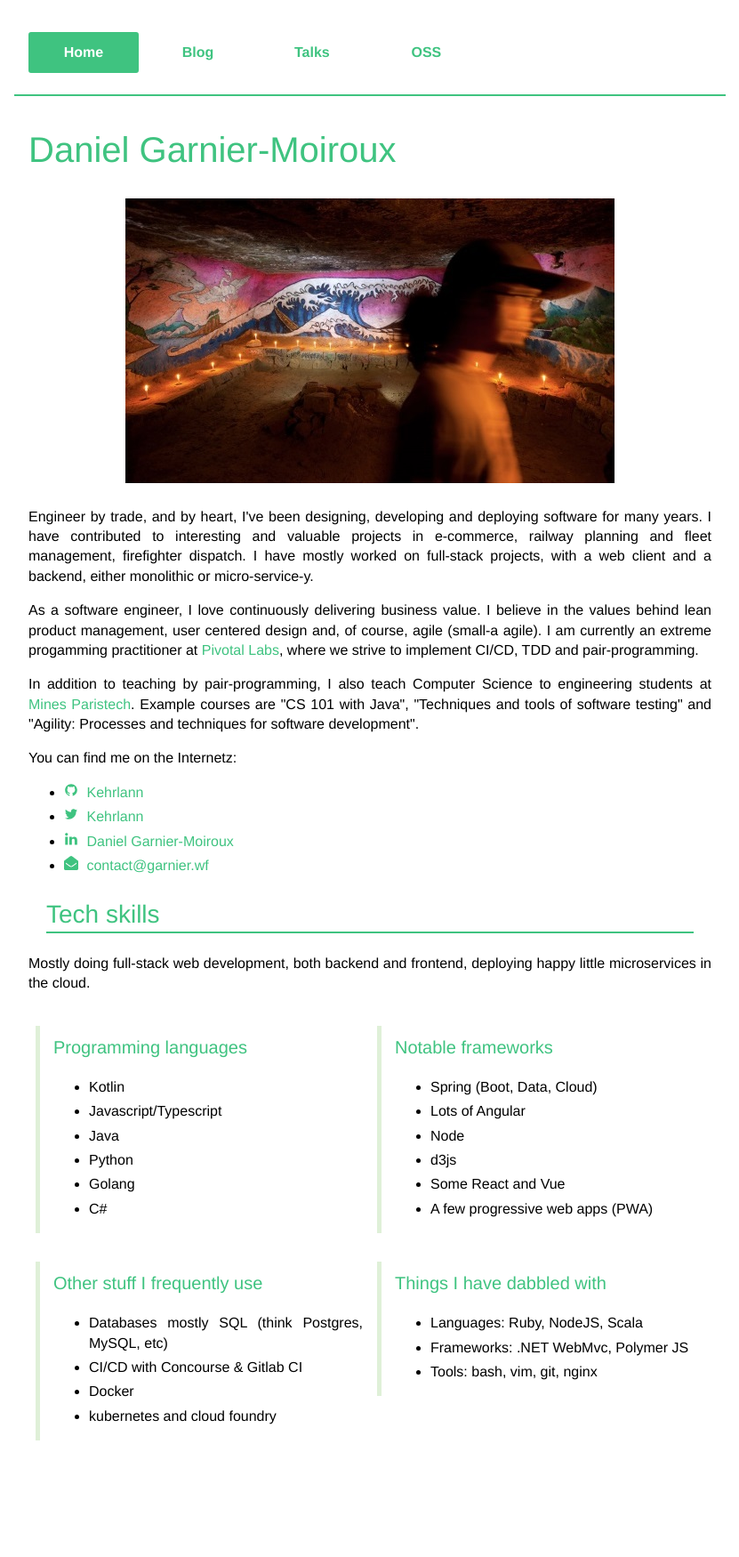
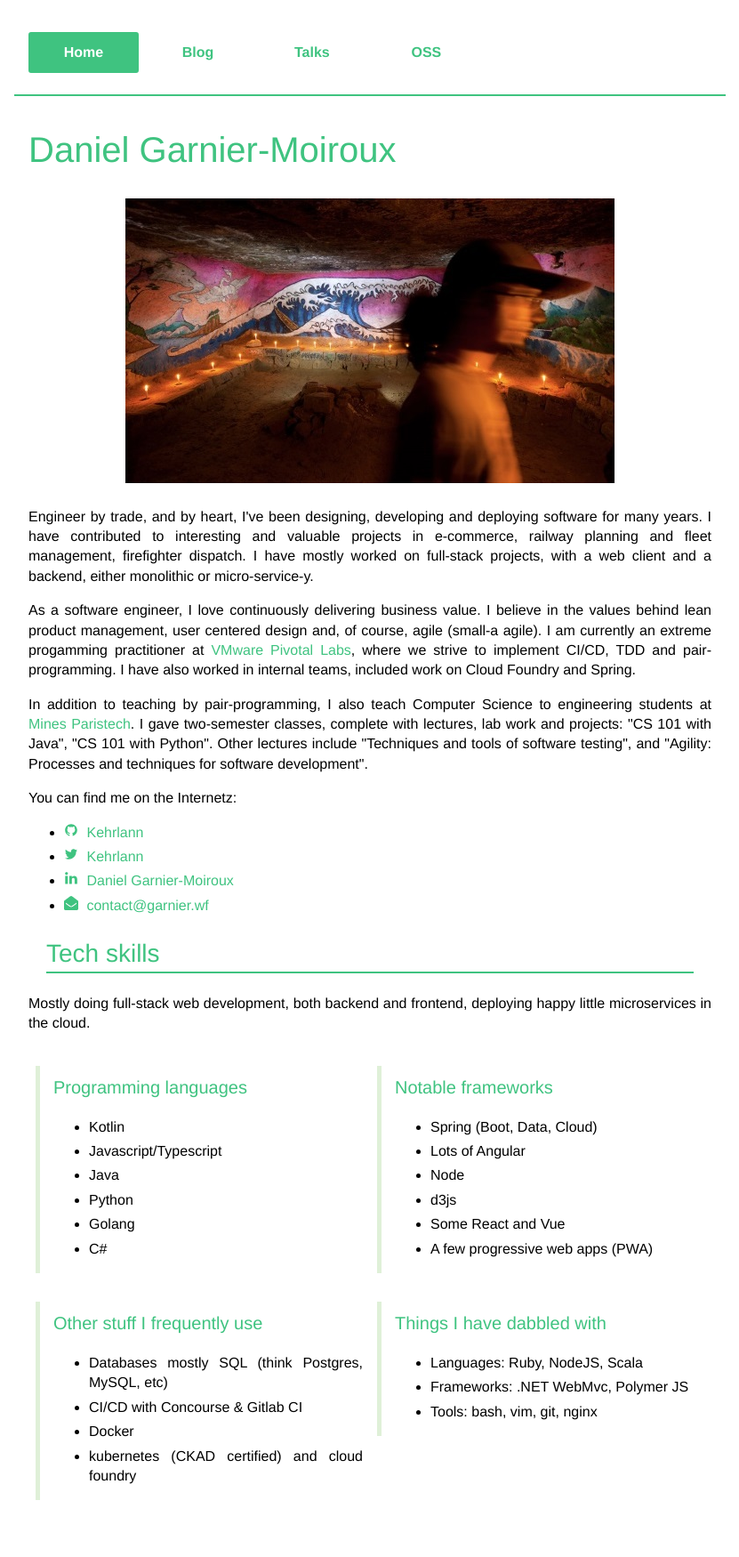
Before and after one commit to Kehrlann/kehrlann.github.io, a Jekyll site: the page built from index.html, in a window 1280 px wide. Shown: the whole page at 89% size, without its empty margins (224-1055 px from the left). Built offline with Jekyll 4.4.1, drawn with Linux system fonts in a browser that asks for light colours; before the commit the page ends 1683 px from its top, so only the background shows below that.

Commit message:
Update index page: refresh classes, changes Labs to VMware Pivotal Labs

```diff
--- a/index.html
+++ b/index.html
@@ -22,14 +22,17 @@ excerpt:    Daniel Garnier-Moiroux is a software engineer, tinkerer of things
     As a software engineer, I love continuously delivering business value. I believe
     in the values behind lean product management, user centered design and, of course,
     agile (small-a agile). I am currently an extreme progamming practitioner at
-    <a href="https://pivotal.io/labs" target="_blank" rel="noopener">Pivotal Labs</a>,
-    where we strive to implement CI/CD, TDD and pair-programming.
+    <a href="https://tanzu.vmware.com/labs" target="_blank" rel="noopener">VMware Pivotal Labs</a>,
+    where we strive to implement CI/CD, TDD and pair-programming. I have also worked in
+    internal teams, included work on Cloud Foundry and Spring.
 </p>
 <p>
     In addition to teaching by pair-programming, I also teach Computer Science to
     engineering students at <a href="https://www.mines-paristech.fr/" target="_blank" rel="noopener">Mines Paristech</a>.
-    Example courses are "CS 101 with Java", "Techniques and tools of software testing"
-    and "Agility: Processes and techniques for software development".
+    I gave two-semester classes, complete with lectures, lab work and projects:
+    "CS 101 with Java", "CS 101 with Python". Other lectures include
+    "Techniques and tools of software testing", and "Agility: Processes and techniques
+    for software development".
 </p>
 <p>
     You can find me on the Internetz:
@@ -102,7 +105,7 @@ Mostly doing full-stack web development, both backend and frontend, deploying ha
             <li>Databases mostly SQL (think Postgres, MySQL, etc)</li>
             <li>CI/CD with Concourse & Gitlab CI</li>
             <li>Docker</li>
-            <li>kubernetes and cloud foundry</li>
+            <li>kubernetes (CKAD certified) and cloud foundry</li>
         </ul>
     </div>
     <div class="left-emboss">
```
